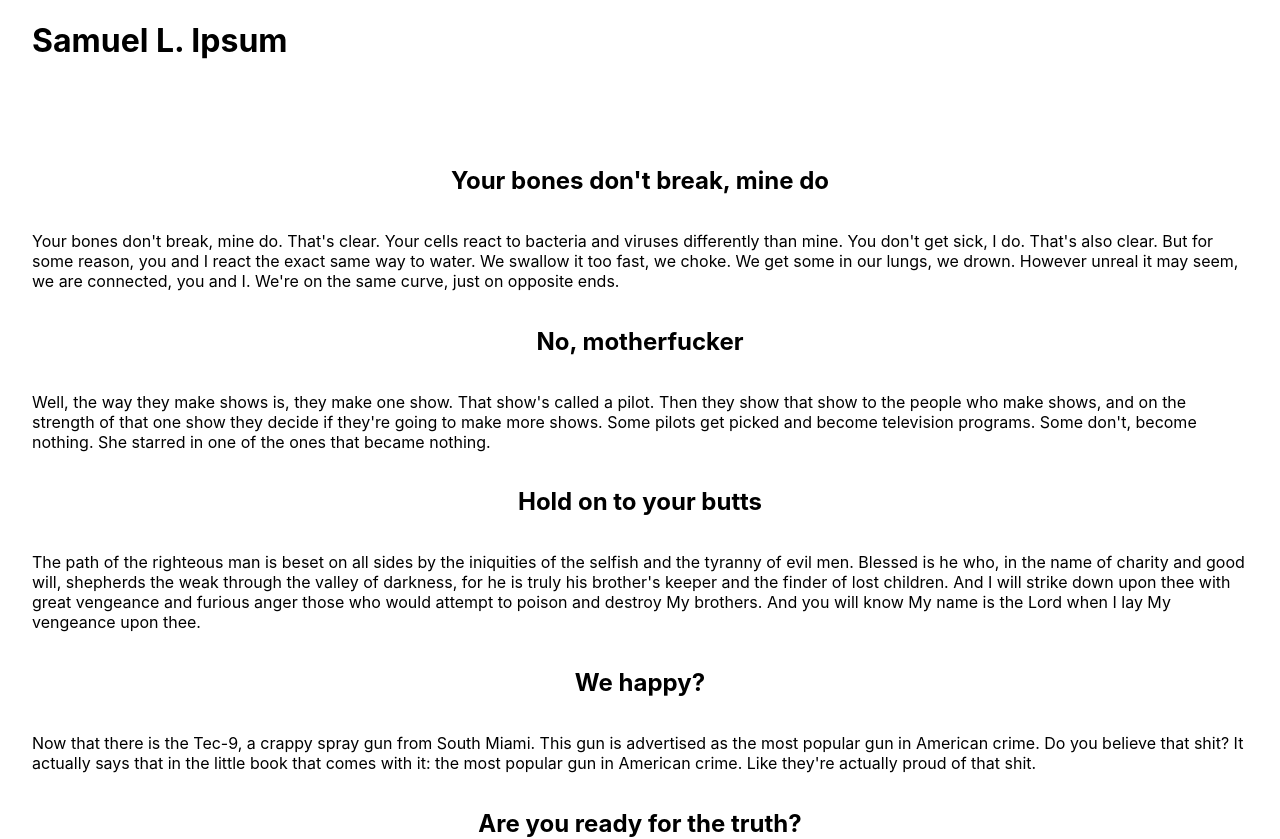
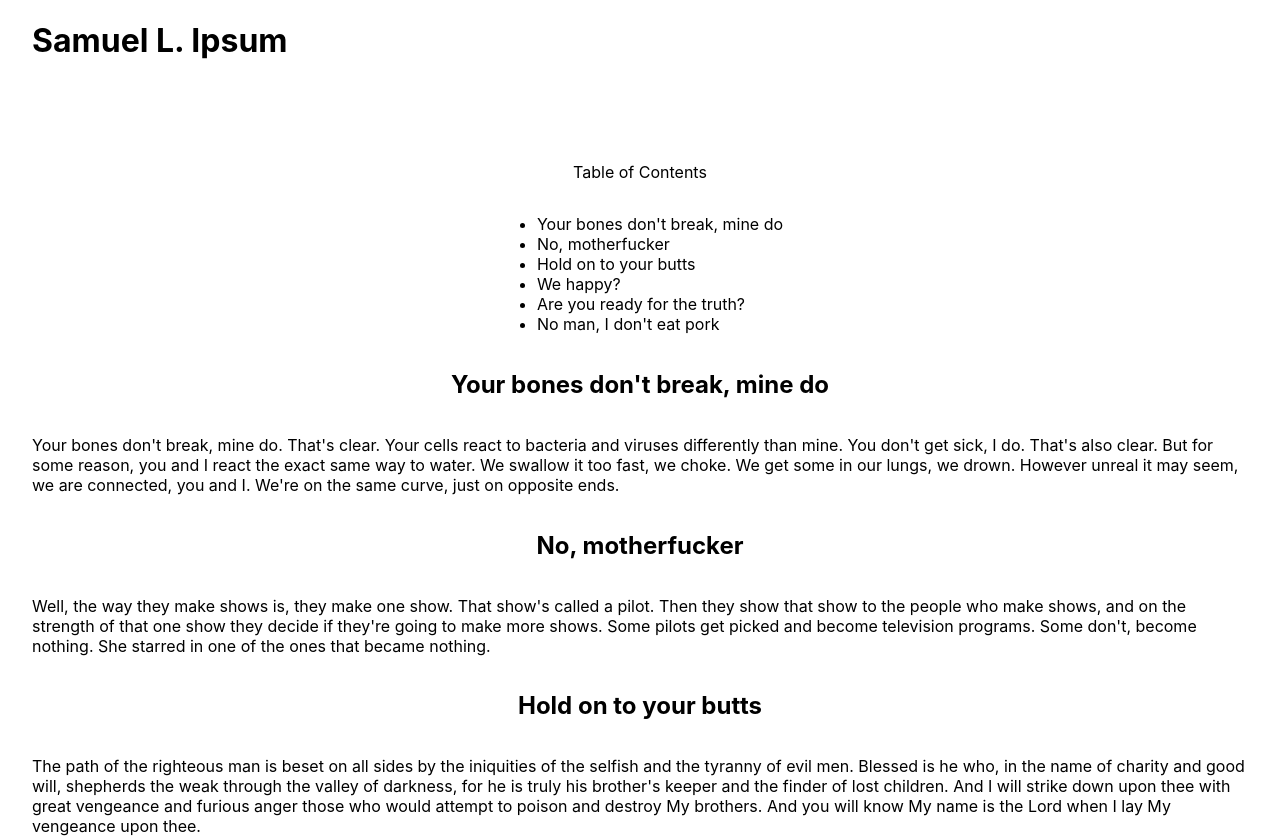
Before and after one commit to ancheetah/table-of-contents, a Next.js app: page / in a window 1280 px wide. Shown: the top 839 px of the page. Built offline with nearby package versions, Linux system fonts and the light colour scheme.

Commit message:
table of contents component first pass

```diff
--- /dev/null
+++ b/components/TOC.jsx
@@ -0,0 +1,29 @@
+import { useState, useEffect } from "react";
+
+export default function TOC(props) {
+    /*
+    Pseudocode:
+    1. Find all h2's
+    2. List all h2's in TOC
+    3. Dynamically add id's to all h2's if they dont already exist
+    4. Link TOC to h2's
+    */
+
+    // Find headings
+   const [headings, setHeadings] = useState([]);
+
+   useEffect( () => {
+       const titles = Array.from(document.querySelectorAll('h2'))
+           .map( title => title.textContent)
+       setHeadings(titles);
+   }, [])
+
+
+    return <div>
+        <ul>
+            {headings.map( (heading, index) => {
+                return <li key={index}>{heading}</li>
+            })}
+        </ul>
+    </div>;
+}
--- a/pages/index.js
+++ b/pages/index.js
@@ -1,5 +1,7 @@
+/* eslint-disable react/no-unescaped-entities */
 import Image from 'next/image';
 import styles from '../styles/Home.module.css';
+import TOC from '../components/TOC';
 
 export default function Home() {
     return (
@@ -11,6 +13,9 @@ export default function Home() {
             </header>
 
             <main className={styles.main}>
+                <p>Table of Contents</p>
+                <TOC/>
+
                 <h2>Your bones don't break, mine do</h2>
                 <p>
                     Your bones don't break, mine do. That's clear. Your cells
```
